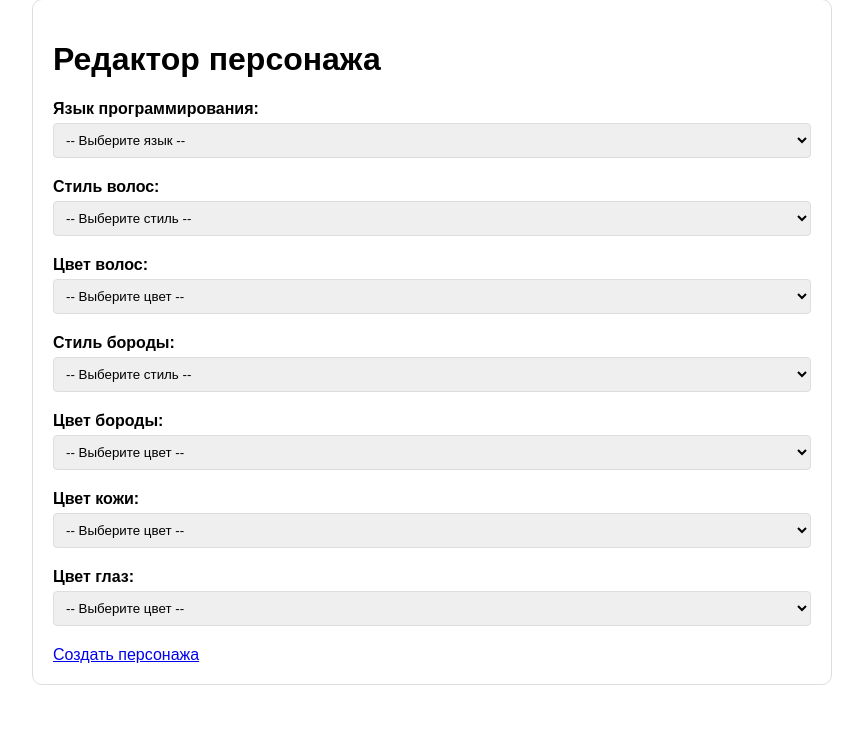
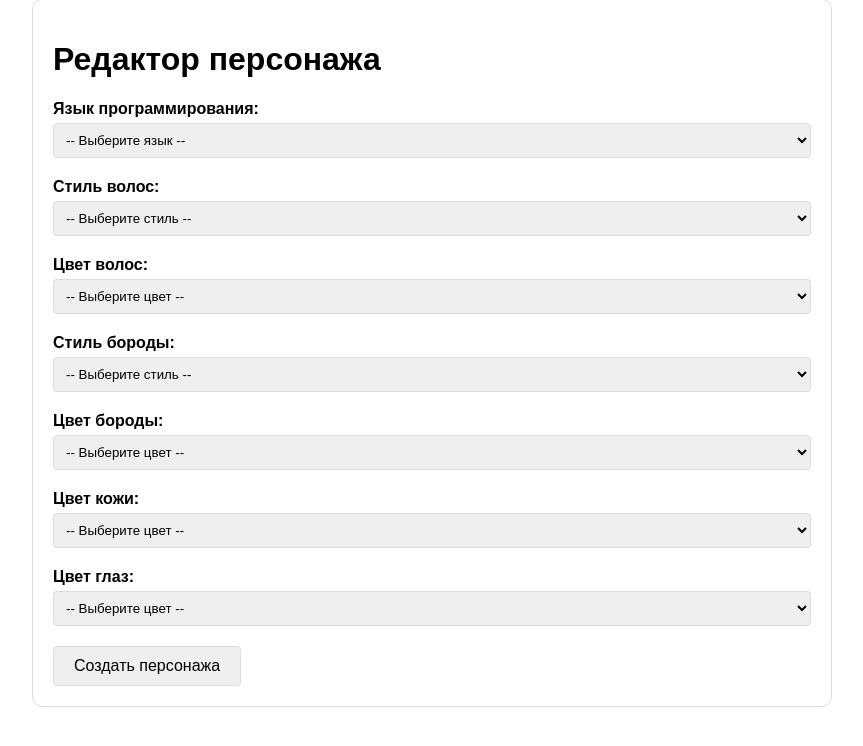
Before and after one commit to RuslanMysh/Old-RPG-Remake, a PHP site: page /sims4.php in a window 1280 px wide. Shown: the part 21-767 px from the top of the page, without its empty margins (208-1071 px from the left). Run offline with PHP 8.4, Linux system fonts and the light colour scheme.

Commit message:
симс3

```diff
--- a/sims4.php
+++ b/sims4.php
@@ -116,7 +116,7 @@ if ($_SERVER['REQUEST_METHOD'] === 'POST') {
                     <option value="blonde" <?= isset($beard_color) && $beard_color === 'blonde' ? 'selected' : '' ?>>Блондин</option>
                     <option value="red" <?= isset($beard_color) && $beard_color === 'red' ? 'selected' : '' ?>>Рыжий</option>
                     <option value="gray" <?= isset($beard_color) && $beard_color === 'gray' ? 'selected' : '' ?>>Седой</option>
-                    <option value="pink" <?= isset($hair_color) && $hair_color === 'pink' ? 'selected' : '' ?>>Розовый</option>
+                    <option value="pink" <?= isset($beard_color) && $beard_color === 'pink' ? 'selected' : '' ?>>Розовый</option>
                 </select>
             </div>
 
@@ -140,7 +140,7 @@ if ($_SERVER['REQUEST_METHOD'] === 'POST') {
                 </select>
             </div>
 
-            <a href="index.php">Создать персонажа</a>
+            <button type="submit" class="submit-btn">Создать персонажа</button>
         </form>
     </div>
 </body>
```
